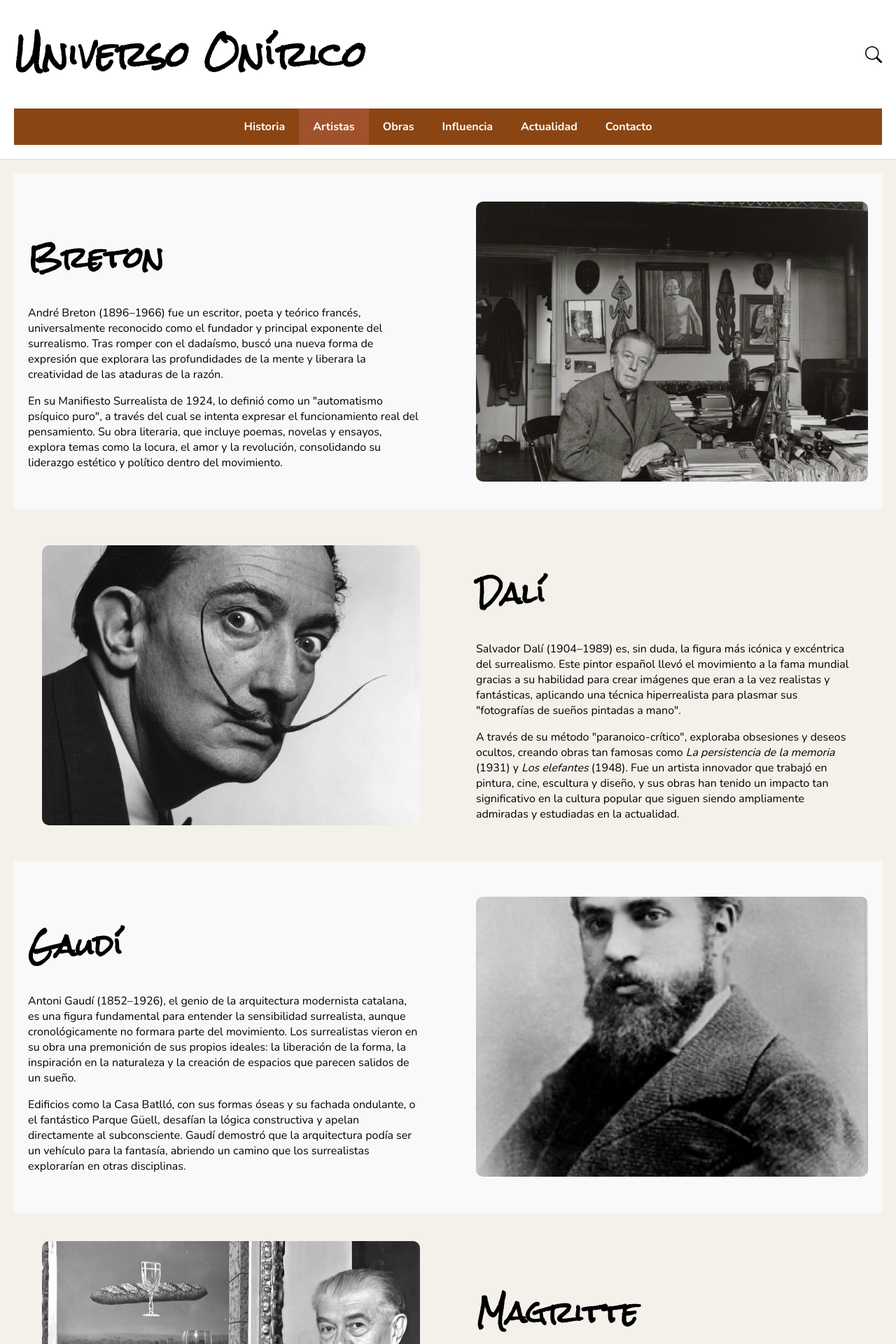
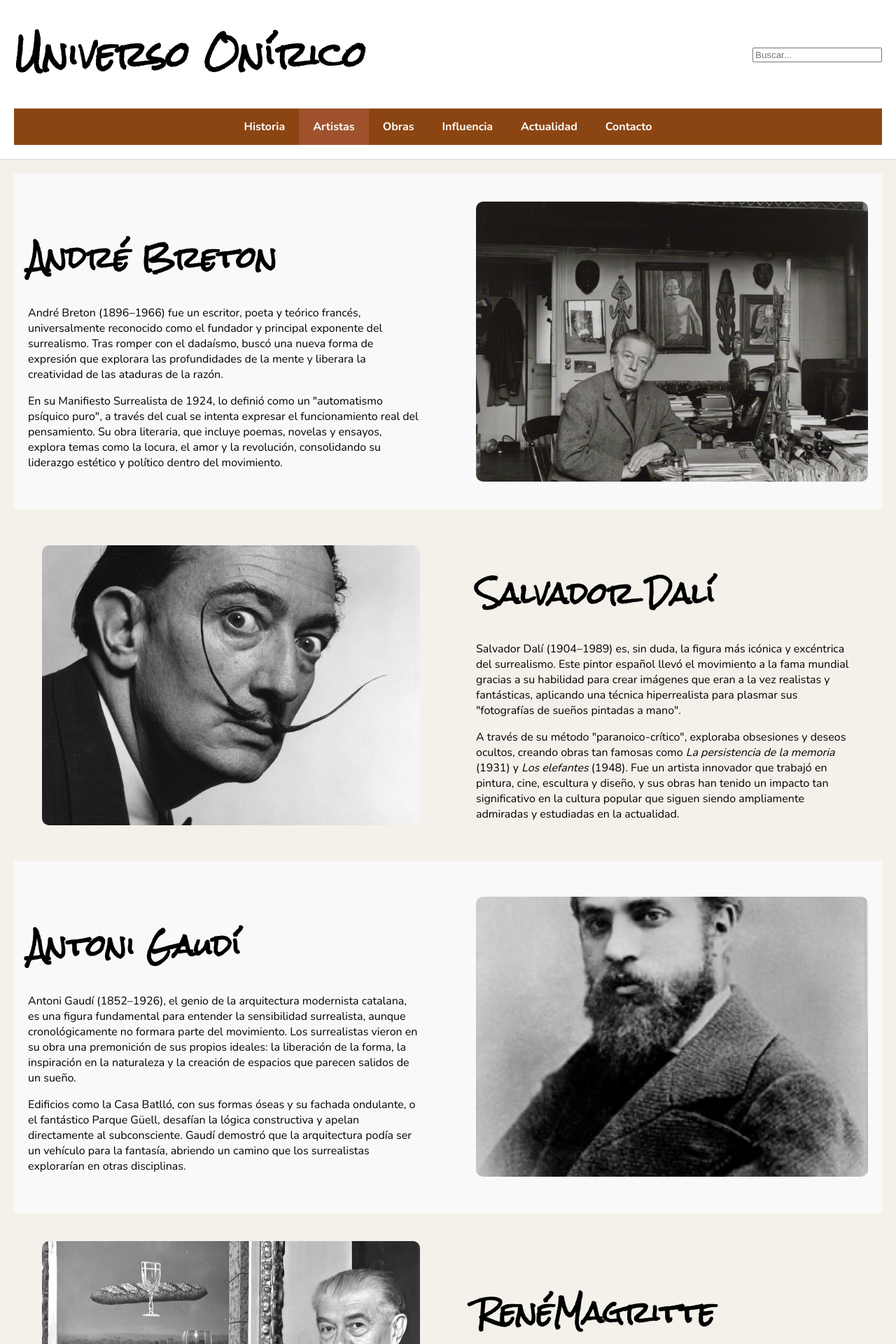
Before and after one commit to juanita-f/universo-onirico, a PHP site: page /artistas.html in a window 1280 px wide. Shown: the top 1920 px of the page at 70% size. Run offline with PHP 8.4, Linux system fonts and the light colour scheme.

Commit message:
Add files via upload

```diff
--- a/artistas.html
+++ b/artistas.html
@@ -11,7 +11,13 @@
     <header class="header">
         <div class="header-top">
             <a href="index.html"><h1 class="logo">Universo Onírico</h1></a>
-            <img src="img/lupa.svg" alt="Búsqueda" class="search-icon">
+           <div class="search-container">
+                <form action="resultados_buscar.php" method="post">
+              <div class="search-bar">
+                    <input type="search" name="buscar" placeholder="Buscar..." />
+                </div>
+              </form>
+            </div>
         </div>
         <nav class="navigation">
             <ul>
@@ -29,7 +35,7 @@
         <!-- Breton: Texto Izquierda, Imagen Derecha -->
         <section class="artist-section light-bg">
             <div class="text-content">
-                <h2>Breton</h2>
+                <h2> André Breton</h2>
                 <p>André Breton (1896–1966) fue un escritor, poeta y teórico francés, universalmente reconocido como el fundador y principal exponente del surrealismo. Tras romper con el dadaísmo, buscó una nueva forma de expresión que explorara las profundidades de la mente y liberara la creatividad de las ataduras de la razón.</p>
                 <p>En su Manifiesto Surrealista de 1924, lo definió como un "automatismo psíquico puro", a través del cual se intenta expresar el funcionamiento real del pensamiento. Su obra literaria, que incluye poemas, novelas y ensayos, explora temas como la locura, el amor y la revolución, consolidando su liderazgo estético y político dentro del movimiento.</p>
             </div>
@@ -44,7 +50,7 @@
                 <img src="img/dali.jpg" alt="Salvador Dalí">
             </div>
             <div class="text-content">
-                <h2>Dalí</h2>
+                <h2>Salvador Dalí</h2>
                 <p>Salvador Dalí (1904–1989) es, sin duda, la figura más icónica y excéntrica del surrealismo. Este pintor español llevó el movimiento a la fama mundial gracias a su habilidad para crear imágenes que eran a la vez realistas y fantásticas, aplicando una técnica hiperrealista para plasmar sus "fotografías de sueños pintadas a mano".</p>
                 <p>A través de su método "paranoico-crítico", exploraba obsesiones y deseos ocultos, creando obras tan famosas como <i>La persistencia de la memoria</i> (1931) y <i>Los elefantes</i> (1948). Fue un artista innovador que trabajó en pintura, cine, escultura y diseño, y sus obras han tenido un impacto tan significativo en la cultura popular que siguen siendo ampliamente admiradas y estudiadas en la actualidad.</p>
             </div>
@@ -53,7 +59,7 @@
         <!-- Gaudí: Texto Izquierda, Imagen Derecha -->
         <section class="artist-section light-bg">
             <div class="text-content">
-                <h2>Gaudí</h2>
+                <h2>Antoni Gaudí</h2>
                 <p>Antoni Gaudí (1852–1926), el genio de la arquitectura modernista catalana, es una figura fundamental para entender la sensibilidad surrealista, aunque cronológicamente no formara parte del movimiento. Los surrealistas vieron en su obra una premonición de sus propios ideales: la liberación de la forma, la inspiración en la naturaleza y la creación de espacios que parecen salidos de un sueño.</p>
                 <p>Edificios como la Casa Batlló, con sus formas óseas y su fachada ondulante, o el fantástico Parque Güell, desafían la lógica constructiva y apelan directamente al subconsciente. Gaudí demostró que la arquitectura podía ser un vehículo para la fantasía, abriendo un camino que los surrealistas explorarían en otras disciplinas.</p>
             </div>
@@ -68,7 +74,7 @@
                 <img src="img/rene_magritte.jpg" alt="René Magritte">
             </div>
             <div class="text-content">
-                <h2>Magritte</h2>
+                <h2>RenéMagritte</h2>
                 <p>René Magritte (1898-1967) fue un pintor surrealista belga célebre por sus imágenes ingeniosas y provocadoras. A diferencia de otros surrealistas, Magritte utilizaba un estilo realista para representar objetos cotidianos en contextos inusuales, desafiando la percepción de la realidad y la representación.</p>
                 <p>Obras como <i>La traición de las imágenes</i> ("Esto no es una pipa") y <i>El hijo del hombre</i> cuestionan la naturaleza de lo visible y lo oculto, convirtiéndolo en una de las voces más filosóficas del movimiento.</p>
             </div>
@@ -77,7 +83,7 @@
         <!-- Miró: Texto Izquierda, Imagen Derecha -->
         <section class="artist-section light-bg">
             <div class="text-content">
-                <h2>Miró</h2>
+                <h2>Joan Miró</h2>
                 <p>Joan Miró (1893-1983) fue un pintor, escultor y ceramista español, pionero del surrealismo. Aunque se asoció con el grupo de Breton, desarrolló un lenguaje visual único y muy personal, abrazando el automatismo psíquico para liberar su subconsciente.</p>
                 <p>Su obra se caracteriza por un estilo abstracto con símbolos infantiles, estrellas y formas biomórficas. Con obras como <i>El carnaval del arlequín</i>, buscaba "asesinar" la pintura convencional para crear una nueva forma de expresión poética y visual.</p>
             </div>
@@ -92,7 +98,7 @@
                 <img src="img/luis_buñuel.jpg" alt="Luis Buñuel">
             </div>
             <div class="text-content">
-                <h2>Buñuel</h2>
+                <h2>Luis Buñuel</h2>
                 <p>Luis Buñuel (1900-1983) fue un director de cine español, considerado el padre del cine surrealista. Su colaboración con Salvador Dalí dio como fruto <i>Un perro andaluz</i>, un cortometraje que sacudió al mundo del arte con sus imágenes impactantes y su lógica onírica.</p>
                 <p>A lo largo de su carrera, Buñuel utilizó el cine para explorar el subconsciente y realizar una profunda crítica a la burguesía, la religión y las convenciones sociales. Películas como <i>La edad de oro</i> y <i>El discreto encanto de la burguesía</i> son pilares del cine de vanguardia.</p>
             </div>
--- a/style.css
+++ b/style.css
@@ -1130,3 +1130,18 @@ h2 {
     height: 100%;
     object-fit: cover;
 }
+
+/* Search bar styles */
+.search-container form {
+    display: flex;
+    align-items: center;
+}
+
+.search-container button {
+    background: none;
+    border: none;
+    cursor: pointer;
+    padding: 0;
+    display: flex;
+    align-items: center;
+}
```
Also changed, not shown: actualidad.html (+8 -2 lines), contacto.html (+8 -2 lines), historia.html (+8 -2 lines), index.html (+10 -3 lines), influencia.html (+8 -2 lines), obras.html (+7 -1 lines).
